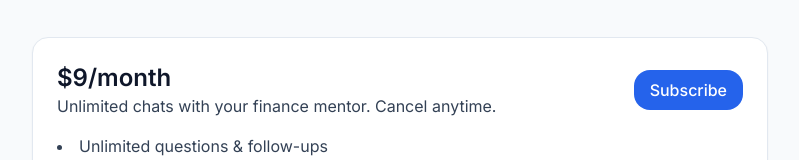
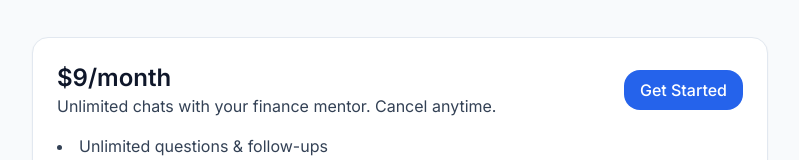
Before and after one commit to tomjdevine/financecareermentor, a Next.js app: page / in a window 1280 px wide. Shown: the part 2263-2423 px from the top of the page, without its empty margins (240-1039 px from the left). Built offline with nearby package versions, Linux system fonts and the light colour scheme; no server answers.

Commit message:
Add files via upload

```diff
--- a/app/page.tsx
+++ b/app/page.tsx
@@ -147,7 +147,7 @@ export default function Home() {
                 }
               }}
             >
-              Subscribe
+              Get Started
             </Link>
           </div>
           <ul className="list-disc list-inside text-slate-700 mt-4 space-y-1">
```
